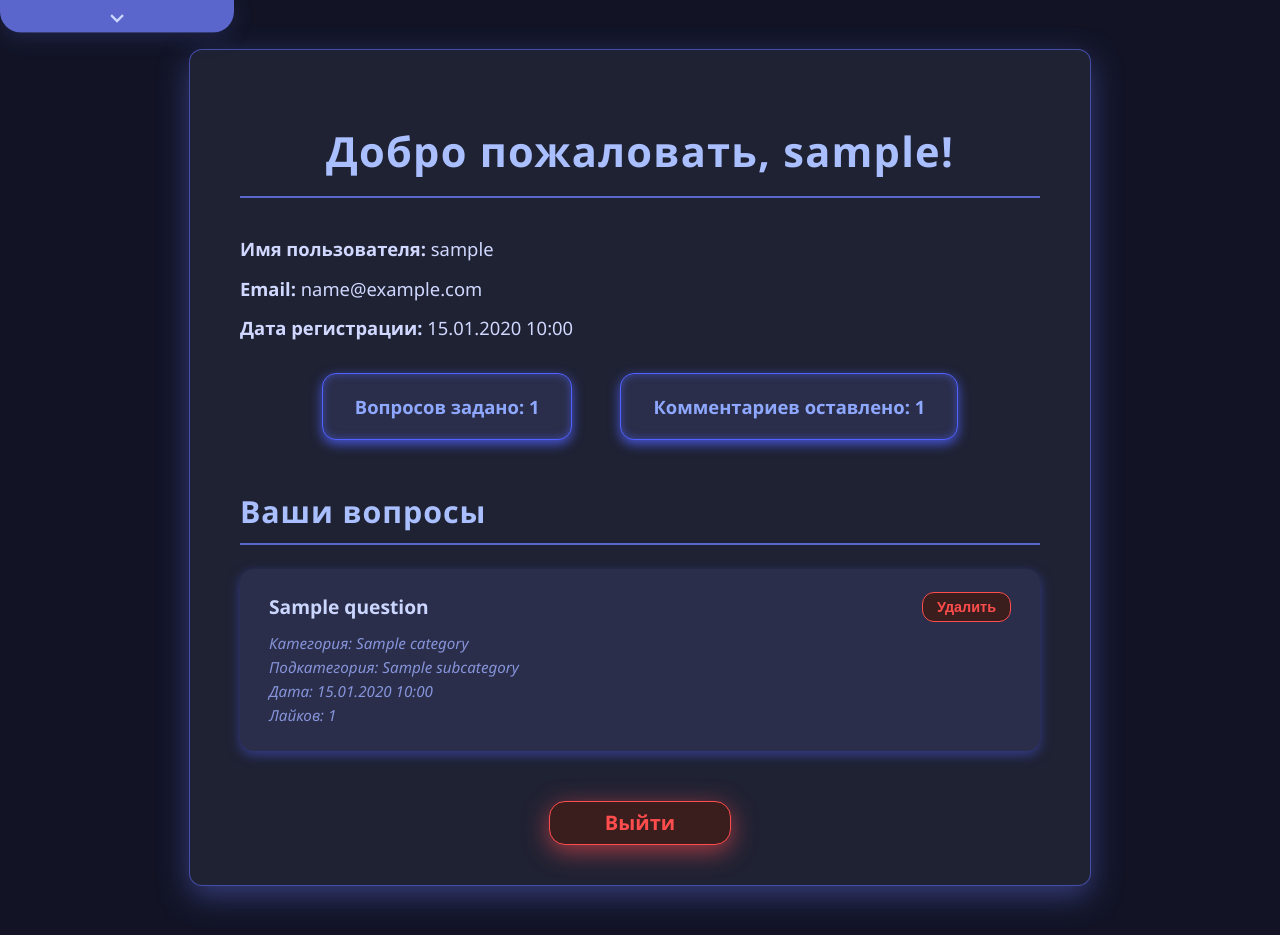
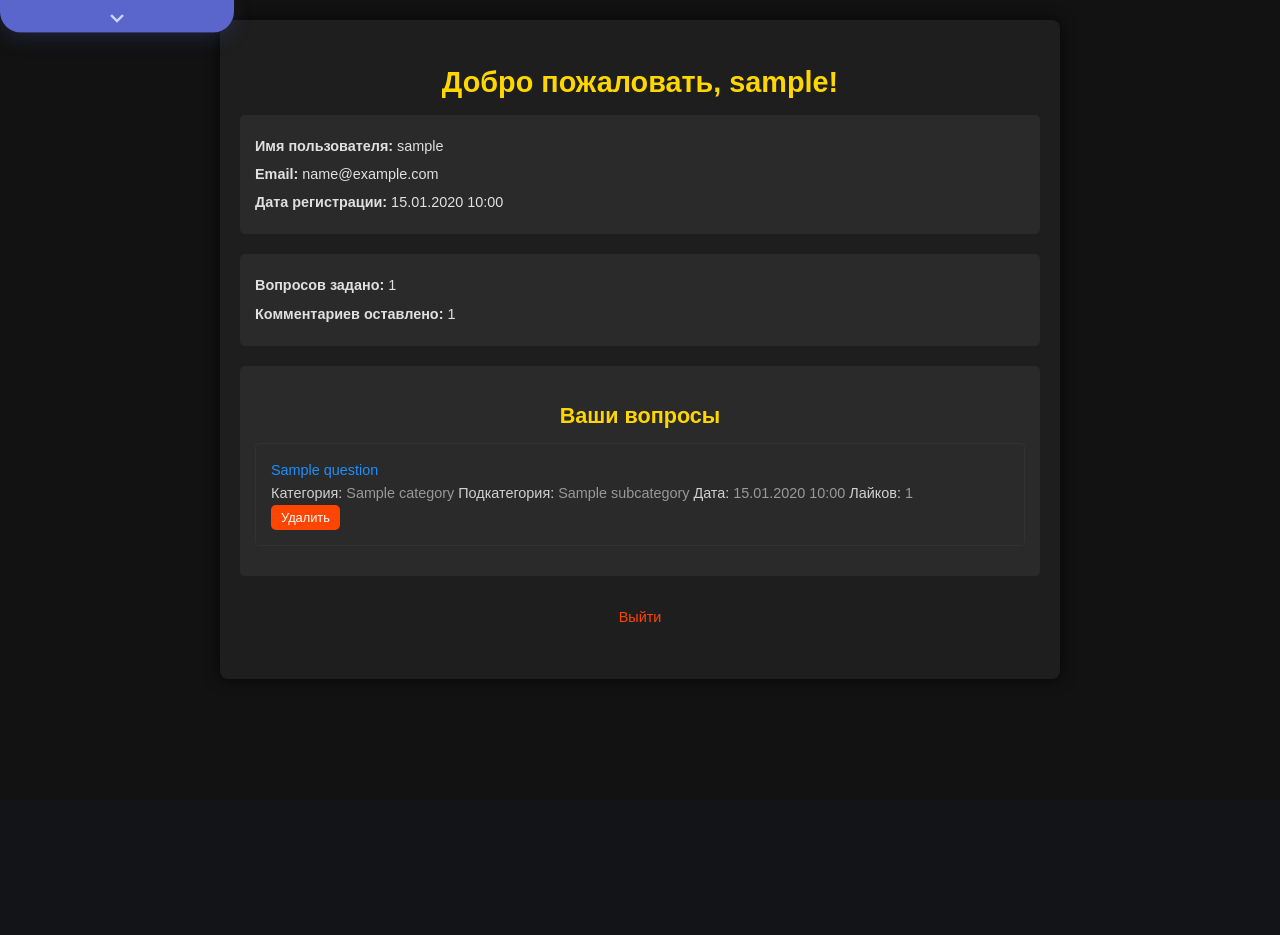
Before and after one commit to Denis24-sdk/blog-platform, a PHP site: page / in a window 1280 px wide. After the commit the page ends 622 px from the top, so only its background shows below. Run offline with PHP 8.4, Linux system fonts and the light colour scheme; the visitor is signed in with stand-in values (Sample User, id 1); tables that the repository leaves empty or names only in its code hold one stand-in row (values such as "Sample post").

Commit message:
Редизайн index, ask

```diff
--- a/index.php
+++ b/index.php
@@ -10,7 +10,7 @@ $user_id = $_SESSION['user_id'];
 
 // Обработка удаления вопроса
 if ($_SERVER['REQUEST_METHOD'] === 'POST' && !empty($_POST['delete_question_id'])) {
-  $deleteId = (int)$_POST['delete_question_id'];
+  $deleteId = (int) $_POST['delete_question_id'];
 
   // Проверяем, что вопрос принадлежит текущему пользователю
   $stmt = $pdo->prepare("SELECT id FROM questions WHERE id = ? AND user_id = ?");
@@ -66,32 +66,47 @@ $stmt->execute([$user_id]);
 $user_questions = $stmt->fetchAll();
 
 ?>
+
+
 <!DOCTYPE html>
 <html lang="ru">
 
 <head>
   <meta charset="UTF-8" />
-  <title>Личный кабинет - <?=htmlspecialchars($user['username'])?></title>
+  <title>Личный кабинет -
+    <?= htmlspecialchars($user['username']) ?>
+  </title>
   <link rel="stylesheet" href="styles/index.css">
   <link rel="stylesheet" href="styles/menu.css">
-
 </head>
 
 <body>
   <?php include 'menu.php'; ?>
 
   <main class="main-content" role="main" aria-label="Личный кабинет пользователя">
-    <h1>Добро пожаловать, <?=htmlspecialchars($user['username'])?>!</h1>
+    <h1>Добро пожаловать,
+      <?= htmlspecialchars($user['username']) ?>!
+    </h1>
 
     <section class="user-info" aria-label="Информация о пользователе">
-      <p><strong>Имя пользователя:</strong> <?=htmlspecialchars($user['username'])?></p>
-      <p><strong>Email:</strong> <?=htmlspecialchars($user['email'])?></p>
-      <p><strong>Дата регистрации:</strong> <?=htmlspecialchars(date('d.m.Y H:i', strtotime($user['created_at'])))?></p>
+      <p><strong>Имя пользователя:</strong>
+        <?= htmlspecialchars($user['username']) ?>
+      </p>
+      <p><strong>Email:</strong>
+        <?= htmlspecialchars($user['email']) ?>
+      </p>
+      <p><strong>Дата регистрации:</strong>
+        <?= htmlspecialchars(date('d.m.Y H:i', strtotime($user['created_at']))) ?>
+      </p>
     </section>
 
     <section class="stats" aria-label="Статистика пользователя">
-      <div><strong>Вопросов задано:</strong> <?= $questions_count ?></div>
-      <div><strong>Комментариев оставлено:</strong> <?= $comments_count ?></div>
+      <div><strong>Вопросов задано:</strong>
+        <?= $questions_count ?>
+      </div>
+      <div><strong>Комментариев оставлено:</strong>
+        <?= $comments_count ?>
+      </div>
     </section>
 
     <section class="user-questions" aria-label="Список вопросов пользователя">
@@ -99,25 +114,37 @@ $user_questions = $stmt->fetchAll();
       <?php if (count($user_questions) === 0): ?>
         <p>Вы ещё не задавали вопросов.</p>
       <?php else: ?>
-        <ul class="questions-list" style="list-style: none; padding: 0; margin: 0;">
+        <ul class="questions-list">
           <?php foreach ($user_questions as $q): ?>
             <li class="question-item">
               <div class="question-main">
                 <div class="question-title">
-                  <a href="question.php?id=<?= (int)$q['id'] ?>" tabindex="0"><?=htmlspecialchars($q['title'])?></a>
+                  <a href="question.php?id=<?= (int) $q['id'] ?>" tabindex="0">
+                    <?= htmlspecialchars($q['title']) ?>
+                  </a>
                 </div>
                 <div class="question-meta" aria-label="Информация о вопросе">
-                  <span>Категория: <?=htmlspecialchars($q['category_name'] ?? '—')?></span>
-                  <span>Подкатегория: <?=htmlspecialchars($q['subcategory_name'] ?? '—')?></span>
-                  <span>Дата: <?=htmlspecialchars(date('d.m.Y H:i', strtotime($q['created_at'])))?></span>
-                  <span>Лайков: <?= (int)$q['likes_count'] ?></span>
+                  <span><strong>Категория:</strong>
+                    <?= htmlspecialchars($q['category_name'] ?? '—') ?>
+                  </span>
+                  <span><strong>Подкатегория:</strong>
+                    <?= htmlspecialchars($q['subcategory_name'] ?? '—') ?>
+                  </span>
+                  <span><strong>Дата:</strong>
+                    <?= htmlspecialchars(date('d.m.Y H:i', strtotime($q['created_at']))) ?>
+                  </span>
+                  <span><strong>Лайков:</strong>
+                    <?= (int) $q['likes_count'] ?>
+                  </span>
                 </div>
               </div>
 
               <div class="question-actions">
-                <form method="POST" onsubmit="return confirm('Вы действительно хотите удалить этот вопрос?');" style="margin:0;">
-                  <input type="hidden" name="delete_question_id" value="<?= (int)$q['id'] ?>">
-                  <button type="submit" class="btn-delete-question" aria-label="Удалить вопрос <?=htmlspecialchars($q['title'])?>">
+                <form method="POST" onsubmit="return confirm('Вы действительно хотите удалить этот вопрос?');"
+                  style="margin:0;">
+                  <input type="hidden" name="delete_question_id" value="<?= (int) $q['id'] ?>">
+                  <button type="submit" class="btn-delete-question"
+                    aria-label="Удалить вопрос <?= htmlspecialchars($q['title']) ?>">
                     Удалить
                   </button>
                 </form>
--- a/styles/index.css
+++ b/styles/index.css
@@ -1,229 +1,144 @@
+/* Основные стили */
 body {
-  max-width: 900px;
-  margin: 30px auto;
-  font-family: 'Segoe UI', Tahoma, Geneva, Verdana, sans-serif, system-ui, -apple-system, BlinkMacSystemFont,
-      'Helvetica Neue', Arial, sans-serif;
-  color: #f0f4ff;
-  background: #121426;
-  padding: 20px;
-  -webkit-font-smoothing: antialiased;
-  -moz-osx-font-smoothing: grayscale;
-  user-select: text;
+  font-family: 'Arial', sans-serif;
+  background-color: #121212;
+  color: #E0E0E0;
   line-height: 1.6;
+  margin: 0;
+  padding: 0;
+  font-size: 0.9rem;
 }
 
-.main-content {
-  background: #1f2233;
-  border-radius: 12px;
-  padding: 40px 50px;
-  box-shadow:
-    0 0 0 1px #444eaa,
-    0 10px 30px rgba(70, 80, 160, 0.7);
-  max-width: 800px;
-  margin: 0 auto;
-  user-select: none;
+h1,
+h2 {
+  color: #FFD700;
+  margin-bottom: 10px;
+  text-align: center;
+  /* Центрирование заголовка */
 }
 
-h1, h2 {
-  color: #aabfff;
-  text-shadow: none;
-  margin-bottom: 24px;
-  font-weight: 700;
-  letter-spacing: 0.03em;
+a {
+  color: #1E90FF;
+  text-decoration: none;
 }
 
-h1 {
-  font-size: 2.6rem;
-  text-align: center;
-  border-bottom: 2px solid #5a66cc;
-  padding-bottom: 12px;
-  margin-bottom: 36px;
+a:hover {
+  text-decoration: underline;
 }
 
-h2 {
-  font-size: 1.9rem;
-  margin-top: 48px;
-  border-bottom: 2px solid #5a66cc;
-  padding-bottom: 6px;
+/* Стили для меню */
+.menu {
+  background-color: #1E1E1E;
+  padding: 15px;
+  display: flex;
+  justify-content: space-around;
+  border-bottom: 2px solid #FFD700;
 }
 
-.user-info p {
-  font-size: 1.15rem;
-  margin: 10px 0;
-  color: #d0d8ff;
-  user-select: text;
+.menu a {
+  color: #E0E0E0;
+  padding: 10px 15px;
+  border-radius: 5px;
 }
 
-.stats {
-  display: flex;
-  gap: 48px;
-  margin-top: 30px;
-  font-weight: 700;
-  font-size: 1.15rem;
-  color: #8fa8ff;
-  justify-content: center;
+.menu a:hover {
+  background-color: #3A3A3A;
 }
 
-.stats div {
-  background: #2a2e4a;
-  padding: 18px 32px;
-  border-radius: 14px;
-  box-shadow:
-    inset 0 0 8px #5062ff88,
-    0 4px 12px #5062ffcc;
-  user-select: none;
-  border: 1.5px solid #5062ff;
-  transition: background-color 0.3s ease;
+/* Основной контент */
+.main-content {
+  max-width: 800px;
+  margin: 20px auto;
+  padding: 20px;
+  background-color: #1E1E1E;
+  border-radius: 8px;
+  box-shadow: 0 0 15px rgba(0, 0, 0, 0.7);
 }
 
-.stats div:hover {
-  background: #38417a;
-  box-shadow:
-    inset 0 0 12px #7a8affcc,
-    0 6px 18px #7a8affdd;
+/* Стили для секций */
+.user-info,
+.stats,
+.user-questions {
+  margin-bottom: 20px;
+  padding: 15px;
+  background-color: #2A2A2A;
+  border-radius: 5px;
 }
 
+.user-info p,
+.stats div {
+  margin: 5px 0;
+}
+
+/* Стили для списка вопросов */
 .questions-list {
-  margin-top: 30px;
   list-style: none;
   padding: 0;
+  margin: 0;
 }
 
-/* Новый стиль для элемента вопроса - flex контейнер */
-.questions-list li {
-  background: #2a2e4a;
-  margin-bottom: 18px;
-  padding: 22px 28px;
-  border-radius: 14px;
-  box-shadow:
-    0 4px 12px #3b44a1cc;
-  transition: background-color 0.25s ease, box-shadow 0.25s ease;
-  cursor: default;
-  user-select: text;
-  border: 1.5px solid transparent;
-
-  display: flex;
-  justify-content: space-between;
-  align-items: flex-start;
-  gap: 16px;
+.question-item {
+  margin-bottom: 15px;
+  padding: 15px;
+  background-color: #2A2A2A;
+  border-radius: 5px;
+  transition: background-color 0.3s, transform 0.3s;
+  border: 1px solid #333;
+  /* Обводка вокруг вопроса */
 }
 
-.questions-list li:hover {
-  background: #38417a;
-  box-shadow:
-    0 6px 20px #5a66ccdd;
-  border-color: #5a66cc;
+.question-item:hover {
+  background-color: #3A3A3A;
+  transform: translateY(-2px);
 }
 
-/* Левая часть с заголовком и мета */
-.question-main {
-  display: flex;
-  flex-direction: column;
-  flex-grow: 1;
-  gap: 8px;
+.question-meta {
+  color: #999;
+  /* Общий цвет для мета-информации */
 }
 
-/* Заголовок вопроса */
-.questions-list li a {
-  color: #cbd6ff;
-  font-weight: 700;
-  font-size: 1.2rem;
-  text-decoration: none;
-  user-select: text;
+.question-meta span strong {
+  color: #d0d0d0;
+  /* Цвет для "Категория", "Подкатегория" и т.д. */
+  font-weight: normal;
 }
 
-.questions-list li a:focus,
-.questions-list li a:hover {
-  text-decoration: underline;
-  outline: none;
+/* Кнопки */
+.btn-delete-question {
+  background-color: #FF4500;
+  border: none;
+  color: white;
+  padding: 5px 10px;
+  /* Меньше отступы */
+  border-radius: 5px;
+  cursor: pointer;
+  transition: background-color 0.3s, transform 0.3s;
+  font-size: 0.8rem;
+  /* Меньше размер шрифта */
 }
 
-/* Мета-информация в столбик */
-.question-meta {
-  font-size: 0.95rem;
-  color: #9eaeffcc;
-  font-style: italic;
-  user-select: none;
-  display: flex;
-  flex-direction: column;
-  white-space: nowrap;
+.btn-delete-question:hover {
+  background-color: #FF6347;
+  transform: scale(1.05);
 }
 
-/* Правая часть с кнопкой удаления */
-.question-actions {
-  flex-shrink: 0;
-  display: flex;
-  align-items: flex-start;
+/* Стили для ссылок выхода */
+.logout-link {
+  display: block;
+  /* Блочный элемент для центрирования */
+  margin: 20px auto;
+  /* Автоматические отступы и margin-top */
+  color: #FF4500;
+  padding: 10px 15px;
+  border-radius: 5px;
+  transition: background-color 0.3s;
+  text-align: center;
+  /* Центрирование текста */
+  width: fit-content;
+  /* Автоматическая ширина по контенту */
 }
 
-.btn-delete-question {
-  padding: 6px 14px;
-  border-radius: 12px;
-  border: 1.5px solid #ff4c4c;
-  background: #3a1e1e;
-  color: #ff4c4c;
-  font-weight: 700;
-  font-size: 0.9rem;
-  cursor: pointer;
-  transition: background-color 0.3s ease, color 0.3s ease;
-  user-select: none;
-  white-space: nowrap;
+.logout-link:hover {
+  background-color: rgba(255, 69, 0, 0.2);
+  text-decoration: none;
 }
-
-.btn-delete-question:hover,
-.btn-delete-question:focus {
-  background: #ff4c4c;
-  color: #fff;
-  outline: none;
-}
-
-.logout-link {
-  display: block;
-  margin: 50px auto 0;
-  color: #ff4c4c;
-  font-weight: 700;
-  font-size: 1.25rem;
-  text-decoration: none;
-  user-select: none;
-  transition: color 0.3s ease, background-color 0.3s ease;
-  text-align: center;
-  width: 180px;
-  border-radius: 16px;
-  padding: 5px 0;
-  background: #3a1e1e;
-  box-shadow: 0 6px 24px rgba(255, 76, 76, 0.6);
-  border: 1.5px solid #ff4c4c;
-  cursor: pointer;
-}
-
-.logout-link:hover,
-.logout-link:focus {
-  color: #fff;
-  background: #ff4c4c;
-  outline: none;
-  box-shadow: 0 8px 28px rgba(255, 76, 76, 0.95);
-}
-
-/* Адаптив */
-@media (max-width: 600px) {
-  .stats {
-    flex-direction: column;
-    align-items: center;
-  }
-
-  .main-content {
-    padding: 30px 25px;
-    max-width: 100%;
-  }
-
-  .questions-list li {
-    padding: 18px 22px;
-    flex-direction: column;
-    align-items: flex-start;
-  }
-
-  .question-actions {
-    margin-top: 12px;
-    align-self: stretch;
-  }
-}
```
Also changed, not shown: ask.php (+11 -7 lines), styles/ask.css (+93 -192 lines).
